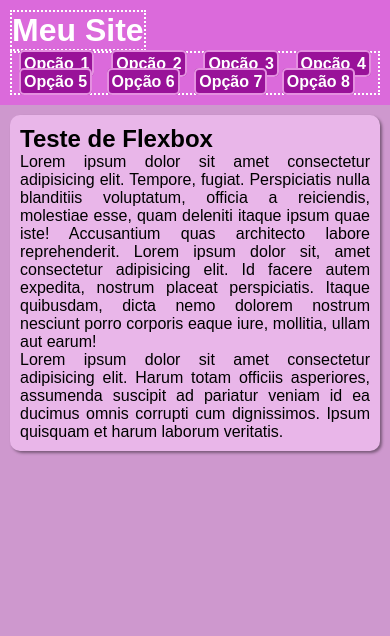
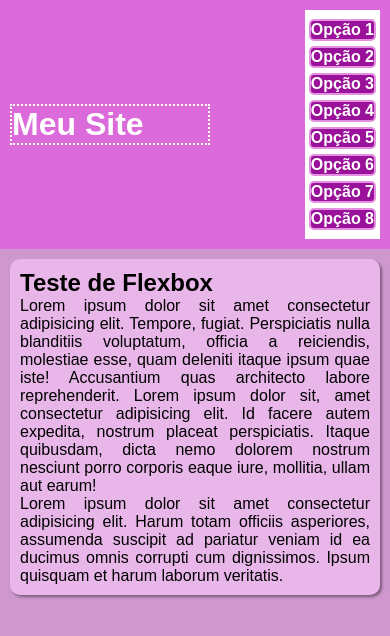
Before and after one commit to Bianca-0603/Aulas, a plain HTML site: page Curso- Gauanabara/FLEXBOX/site-com-flexbox.html in a window 390 px wide. Drawn offline with Linux system fonts and the light colour scheme.

Commit message:
Atualizando pastas

```diff
--- a/Curso- Gauanabara/FLEXBOX/site-com-flexbox.html
+++ b/Curso- Gauanabara/FLEXBOX/site-com-flexbox.html
@@ -1,5 +1,5 @@
 <!DOCTYPE html>
-<html lang="en">
+<html lang="pt-br">
 <head>
     <meta charset="UTF-8">
     <meta name="viewport" content="width=device-width, initial-scale=1.0">
--- a/Curso- Gauanabara/FLEXBOX/site.css
+++ b/Curso- Gauanabara/FLEXBOX/site.css
@@ -17,15 +17,27 @@ header {
 background-color: rgb(219, 106, 219);
 color: white;
 padding: 10px;
+display: flex;
+flex-flow: row nowrap;
+justify-content: space-between;
+align-items: center;
 
-display: flex;
-flex-flow: row wrap;
+}
+
+h1 {
+border: 2px dotted white;
+justify-content: center;
+align-items: center;
+flex: 0 0 200px;
 }
 
 nav {
 border: 2px dotted white;
 padding: 2px;
+display: flex;
+justify-content: flex-end;
 }
+
 
 a {
 flex: 1 1 auto;
@@ -37,12 +49,16 @@ font-weight: bold;
 color: white;
 font-size: 1em;
 text-decoration: none;
-padding: 3px;
-margin: 5px 5px;
+padding: 5x;
+margin: 2px 2px;
+display: flex;
+flex-flow: column wrap;
 }
 
-h1 {
-border: 2px dotted white;
+a:hover {
+    background-color: white;
+    color: purple;
+transition: 0.8s;
 }
 
 main {
@@ -57,3 +73,18 @@ p {
     font-weight: 500;
     text-align: justify;
 }
+
+@media (max-width: 580px) {
+    header nav {
+        background-color:  white;
+        color: purple;
+        flex-flow:  column nowrap;
+        align-items: flex-start;
+    }
+
+
+    a {
+        flex: 1 1 100%;
+        margin: 5px 0;
+    }
+}
```
